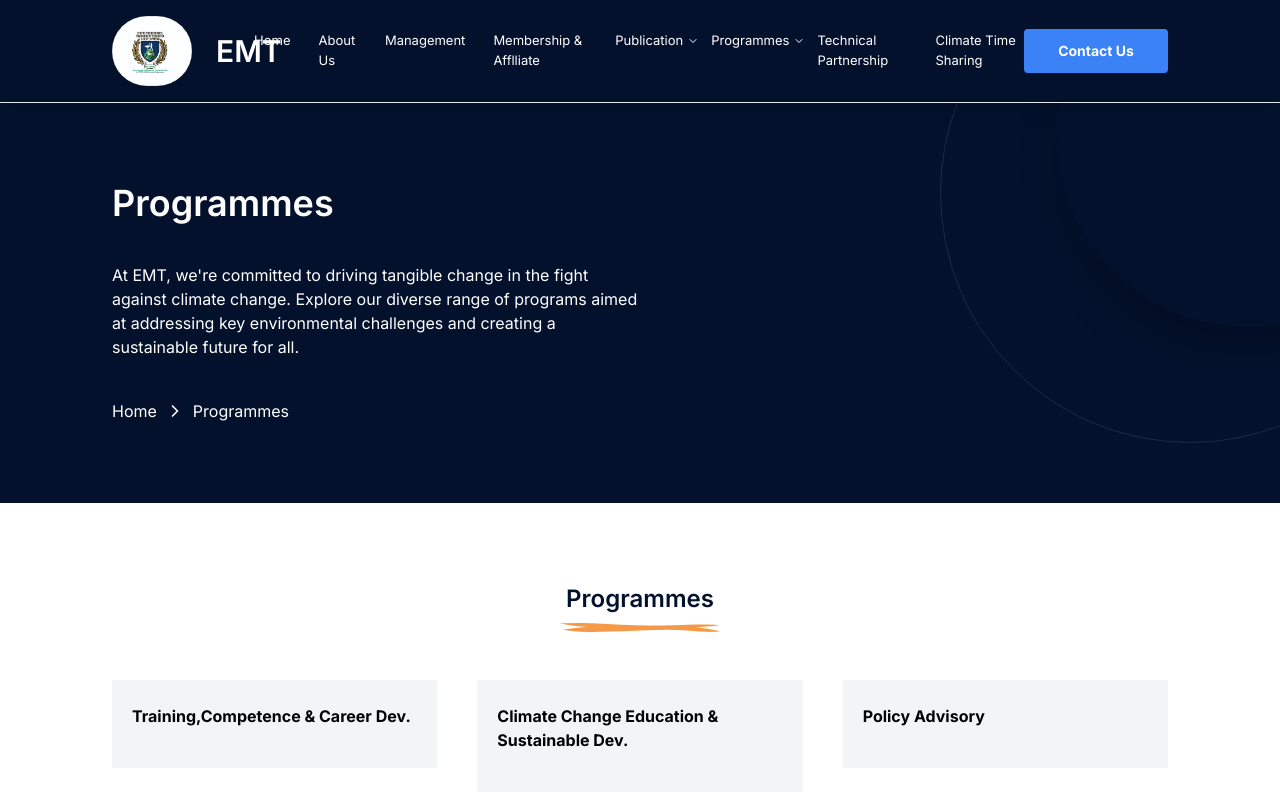
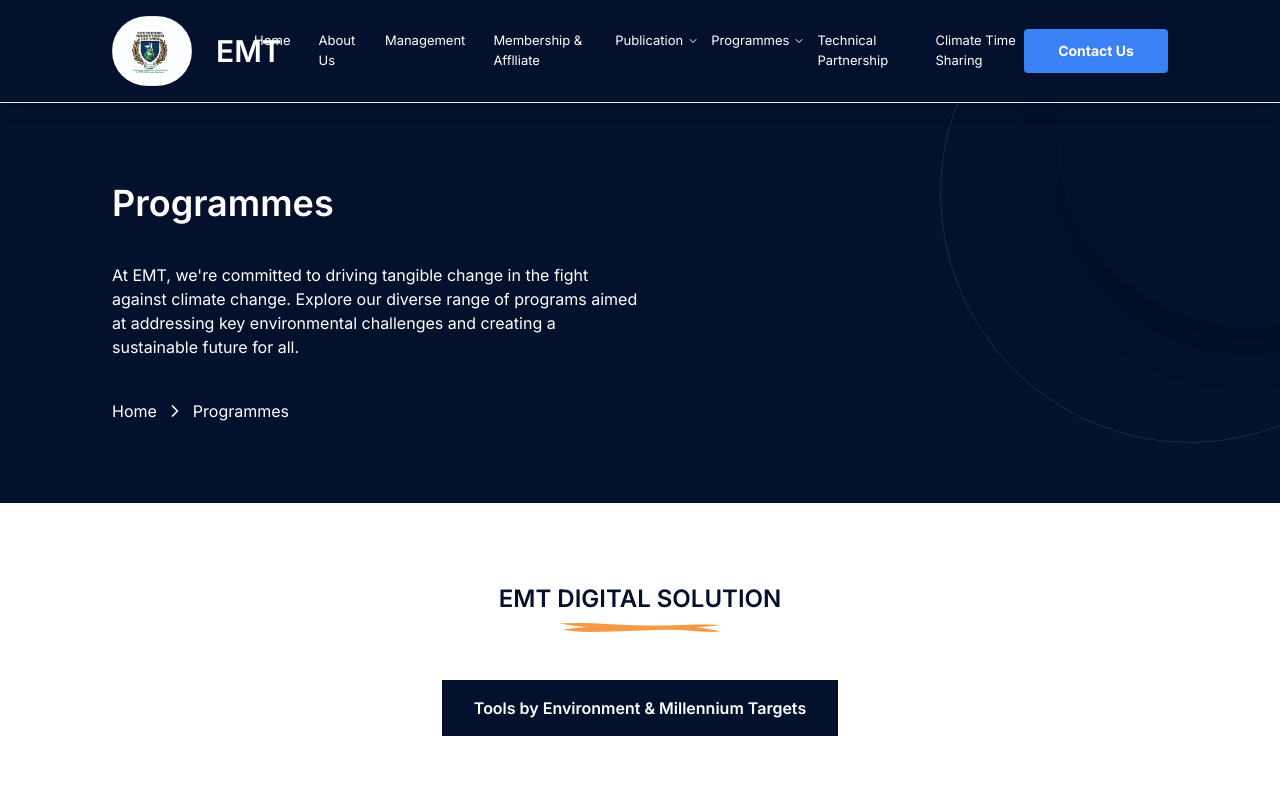
Before and after one commit to lawsonchibueze/Environment_target-New, a Next.js app: page /programmes in a window 1280 px wide. Shown: the top 800 px of the page. Built offline with nearby package versions, Linux system fonts and the light colour scheme.

Commit message:
Update digital solution and membership branding

```diff
--- a/app/(pages)/components/HeroContact.tsx
+++ b/app/(pages)/components/HeroContact.tsx
@@ -183,9 +183,9 @@ const HeroContact = () => {
                 className="mt-3 flex items-center justify-between border border-white/30 bg-white/10 p-4 transition hover:border-white hover:bg-white/20"
               >
                 <span>
-                  <span className="block font-semibold">EMT Analysis Tools</span>
+                  <span className="block font-semibold">EMT DIGITAL SOLUTION</span>
                   <span className="mt-1 block text-sm text-blue-100">
-                    Open EMT Analysis Tools
+                    Tools by Environment & Millennium Targets
                   </span>
                 </span>
                 <ArrowUpRight className="h-5 w-5 shrink-0" />
--- a/app/(pages)/membership/components/Certificate.tsx
+++ b/app/(pages)/membership/components/Certificate.tsx
@@ -3,14 +3,25 @@ import PageWrapper from "@/components/PageWrapper";
 import React from "react";
 import { certificateImages } from "../constants";
 import CustomImage from "@/components/CustomImage";
+import { ArrowRight } from "lucide-react";
 
 const Certificate = () => {
   return (
     <PageWrapper title="Certificate" wrap={true}>
-      <div className="flex-center mb-10">
+      <div className="mb-10 flex flex-col items-center justify-center gap-6 md:flex-row md:gap-10">
         <CustomImage
           src="/images/img-28.jpg"
-          className="md:w-40 rounded-full"
+          alt="Previous membership logo"
+          className="w-64 rounded-full object-contain md:w-40"
+        />
+        <ArrowRight
+          aria-label="Points to the new membership logo"
+          className="h-10 w-10 rotate-90 text-base-color md:rotate-0"
+        />
+        <CustomImage
+          src="/images/iftdo-member.jpeg"
+          alt="IF TDO member logo"
+          className="w-52 object-contain"
         />
       </div>
       <GridWrapper validated={true} lg="3">
--- /dev/null
+++ b/app/(pages)/programmes/components/DigitalSolution.tsx
@@ -0,0 +1,21 @@
+import PageWrapper from "@/components/PageWrapper";
+import React from "react";
+
+const DigitalSolution = () => {
+  return (
+    <PageWrapper wrap={true} title="EMT DIGITAL SOLUTION">
+      <div className="flex-center">
+        <a
+          href="https://environmenttargets.app"
+          target="_blank"
+          rel="noopener noreferrer"
+          className="bg-base-color px-8 py-4 text-center font-semibold text-white transition hover:bg-blue-700"
+        >
+          Tools by Environment &amp; Millennium Targets
+        </a>
+      </div>
+    </PageWrapper>
+  );
+};
+
+export default DigitalSolution;
--- a/app/(pages)/programmes/page.tsx
+++ b/app/(pages)/programmes/page.tsx
@@ -1,5 +1,6 @@
 import React from "react";
 import Programhero from "./components/Programhero";
+import DigitalSolution from "./components/DigitalSolution";
 import Program from "./components/Program";
 import NewProgrammes from "./components/NewProgrammes";
 import OtherProgram from "./components/OtherProgram";
@@ -9,6 +10,7 @@ const page = () => {
   return (
     <div>
       <Programhero />
+      <DigitalSolution />
       <Program />
       <NewProgrammes />
       <OtherProgram />
--- a/app/(pages)/technical-partnership/page.tsx
+++ b/app/(pages)/technical-partnership/page.tsx
@@ -30,8 +30,8 @@ export default function page() {
             Events and Programmes
           </p>
           <p className="my-10 text-white">
-            Climate Change Sustainable and Development Studies (CCS& SDS),
-            Rivers State University (RSU), Port Harcourt.
+            CENTRE FOR CLIMATE CHANGE AND SUSTAINABLE DEVELOPMENT STUDIES ( CCC&SDS)
+            RIVERS STATE, UNIVERSITY ( RSU), PORT HARCOURT.
           </p>
           <div className="text-white flex-gap gap-2">
             <Link href="/">Home</Link>
--- a/components/Navbar.tsx
+++ b/components/Navbar.tsx
@@ -171,7 +171,7 @@ const Navbar = () => {
                               onClick={(event) => event.stopPropagation()}
                               className="text-[12px] hover:bg-slate-200 p-1 rounded-md block"
                             >
-                              EMT Analysis Tools
+                              EMT DIGITAL SOLUTION
                             </a>
                           </div>
                         </div>
--- a/components/Sidebar.tsx
+++ b/components/Sidebar.tsx
@@ -111,7 +111,7 @@ const Sidebar = ({ state, setState }: sideBarProps) => {
                     onClick={() => setState(false)}
                     className="mt-4 text-[14px]"
                   >
-                    EMT Analysis Tools
+                    EMT DIGITAL SOLUTION
                   </a>
                 ) : null}
               </div>
```
Also changed, not shown: public/images/iftdo-member.jpeg (added).
